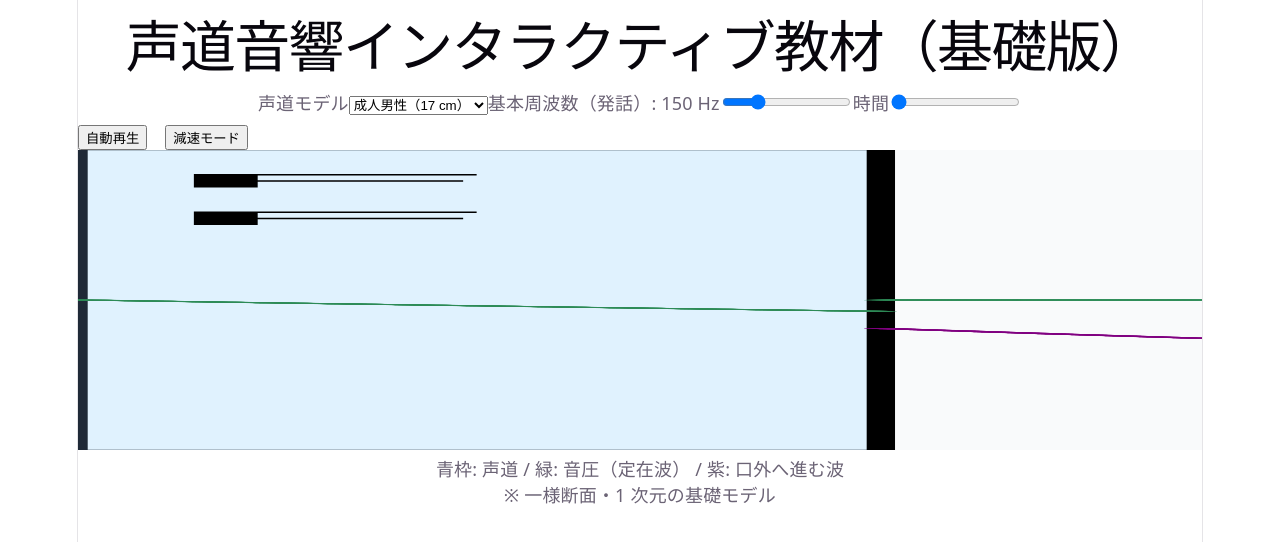
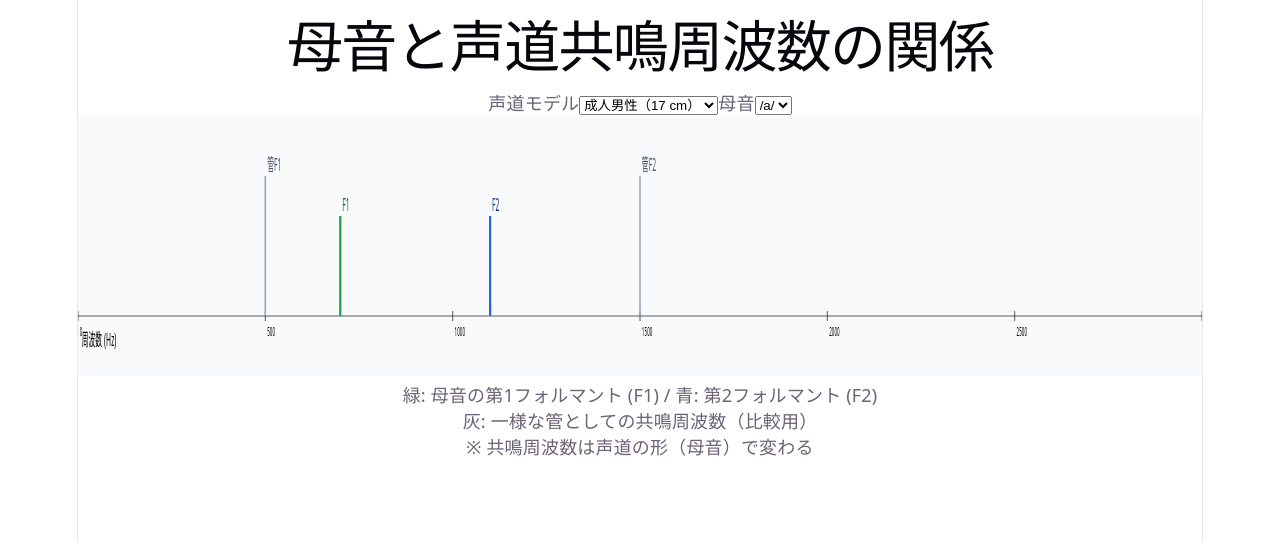
Before and after one commit to gengo22study-web/vocal-tract-wave, a React (Vite) app: page / in a window 1280 px wide. Shown: the top 542 px of the page. Built offline with nearby package versions, Linux system fonts and the light colour scheme.

Commit message:
add new teaching tool focusing on vowel-dependent resonance frequencies

```diff
--- a/src/App.jsx
+++ b/src/App.jsx
@@ -1,77 +1,49 @@
-import { useState, useEffect } from "react";
+import { useState } from "react";
 import "./App.css";
 
 export default function App() {
   /*
-    学生向けにシンプル化した版：
-    ・一様断面の声道
-    ・音圧のみ表示（定在波）
-    ・声道長切替（男性／女性／子ども）
-    ・基本周波数（発話域）
-    ・減速モードあり
-    ※ 粒子速度・母音断面積・詳細モデルは一旦外す
+    学生向け新規教材：
+    "母音ごとに共鳴周波数（フォルマント）がどう変わるか"を理解するための
+    超シンプル可視化。
+    ・時間変化する波は扱わない
+    ・声道は1次元・一様断面という前提
+    ・母音ごとに代表的な F1, F2 を比較表示
+    ・目的：共鳴周波数は声道形で決まる、という概念理解
   */
 
 
+  // 声道長モデル（固定でもよいが比較用に残す）
   const TRACT_PRESETS = {
     male: { label: "成人男性", L: 0.17 },
     female: { label: "成人女性", L: 0.14 },
     child: { label: "子ども", L: 0.11 }
   };
 
+  // 母音ごとの代表的フォルマント（概念用・Hz）
+  // ※ 実測の平均的値を丸めた教育用近似
+  const VOWELS = {
+    a: { label: "/a/", F1: 700, F2: 1100 },
+    i: { label: "/i/", F1: 300, F2: 2300 },
+    u: { label: "/u/", F1: 350, F2: 900 }
+  };
+
+
   const c = 340; // 音速 [m/s]
 
+  const [tract, setTract] = useState("male");
+  const [vowel, setVowel] = useState("a");
 
-  const [tract, setTract] = useState("male");
+
   const L = TRACT_PRESETS[tract].L;
 
-
-  const [freq, setFreq] = useState(150);
-  const [time, setTime] = useState(0);
-  const [playing, setPlaying] = useState(false);
-  const [slow, setSlow] = useState(false);
-
-
-  const omega = 2 * Math.PI * freq;
-  const k = omega / c;
-
-
-  // 自動再生（減速対応）
-  useEffect(() => {
-    if (!playing) return;
-    const dt = slow ? 0.0001 : 0.0005;
-    const id = setInterval(() => {
-      setTime(t => (t + dt) % 0.02);
-    }, 30);
-    return () => clearInterval(id);
-  }, [playing, slow]);
-
-  // 空間設定（声道＋口外）
-  const X_MAX = 1.4 * L;
-  const x = Array.from({ length: 300 }, (_, i) => (i / 299) * X_MAX);
-  // 声門は体積速度源 → 音圧は徐々に立ち上がる表示
-  const sourceTaper = xi => 1 - Math.exp(-xi / (0.02 * L));
-
-  // 音圧（進行＋反射）
-  const p_inc = x.map(xi => xi <= L ? sourceTaper(xi) * Math.sin(omega * time - k * xi) : null);
-  const p_ref = x.map(xi => xi <= L ? 0.8 * sourceTaper(xi) * Math.sin(omega * time + k * xi) : null);
-  const p_total = x.map((_, i) => (p_inc[i] ?? 0) + (p_ref[i] ?? 0));
-  const p_out = x.map(xi => xi > L ? 0.5 * Math.sin(omega * time - k * xi) : null);
-
-  // 正規化
-  const maxAmp = Math.max(
-    ...p_total.filter(v => v !== null).map(v => Math.abs(v)),
-    1
-  );
-  const field = p_total.map(v => (v === null ? null : v / maxAmp));
-  const outField = p_out.map(v => (v === null ? null : v / maxAmp));
-  // フォルマント（参考：一様管）
-  const F1 = c / (4 * L);
-  const F2 = (3 * c) / (4 * L);
-
+  // 一様管モデルの基準フォルマント（比較用）
+  const tubeF1 = c / (4 * L);
+  const tubeF2 = (3 * c) / (4 * L);
+  const { F1, F2 } = VOWELS[vowel];
   return (
     <div className="container">
-      <h1>声道音響インタラクティブ教材（基礎版）</h1>
+      <h1>母音と声道共鳴周波数の関係</h1>
 
 
       <div className="card">
@@ -82,48 +54,42 @@ export default function App() {
           ))}
         </select>
 
+        <label>母音</label>
+        <select value={vowel} onChange={e => setVowel(e.target.value)}>
+          {Object.entries(VOWELS).map(([k, v]) => (
+            <option key={k} value={k}>{v.label}</option>
+          ))}
+        </select>
+      </div>
+      <svg width="100%" height="260" viewBox="0 0 3000 260"
+        preserveAspectRatio="none" style={{ background: "#f9fafb" }}>
+        {/* 周波数軸 */}
+        <line x1={0} y1={200} x2={3000} y2={200} stroke="#111" />
+        <text x={10} y={230}>周波数 (Hz)</text>
+        {/* 目盛 */}
+        {[0,500,1000,1500,2000,2500,3000].map(f => (
+          <g key={f}>
+            <line x1={f} y1={195} x2={f} y2={205} stroke="#111" />
+            <text x={f + 5} y={220} fontSize={12}>{f}</text>
+          </g>
+        ))}
+        {/* 一様管フォルマント */}
+        <line x1={tubeF1} y1={60} x2={tubeF1} y2={200} stroke="#94a3b8" strokeWidth={4} />
+        <text x={tubeF1 + 5} y={55} fill="#475569">管F1</text>
+        <line x1={tubeF2} y1={60} x2={tubeF2} y2={200} stroke="#94a3b8" strokeWidth={4} />
+        <text x={tubeF2 + 5} y={55} fill="#475569">管F2</text>
+        {/* 母音フォルマント */}
+        <line x1={F1} y1={100} x2={F1} y2={200} stroke="#16a34a" strokeWidth={6} />
+        <text x={F1 + 5} y={95} fill="#166534">F1</text>
 
-        <label>基本周波数（発話）: {freq} Hz</label>
-        <input type="range" min="100" max="300" step="5"
-          value={freq} onChange={e => setFreq(+e.target.value)} />
-
-
-        <label>時間</label>
-        <input type="range" min="0" max="0.02" step="0.0002"
-          value={time} onChange={e => setTime(+e.target.value)} />
-
-
-        <div style={{ display: "flex", gap: "1rem", marginTop: "0.5rem" }}>
-          <button onClick={() => setPlaying(p => !p)}>{playing ? "停止" : "自動再生"}</button>
-          <button onClick={() => setSlow(s => !s)}>{slow ? "通常速度" : "減速モード"}</button>
-        </div>
-      </div>
-
-      <svg width="100%" height="300"
-        viewBox={`0 -1.2 ${X_MAX} 2.4`} preserveAspectRatio="none"
-        style={{ background: "#f9fafb" }}>
-        {/* 声道 */}
-        <rect x={0} y={-1.2} width={L} height={2.4}
-          fill="#e0f2fe" stroke="#1f2937" strokeWidth={0.004} />
-        <line x1={0} x2={0} y1={-1.2} y2={1.2}
-          stroke="#1f2937" strokeWidth={0.004} />
-        <line x1={L} x2={L} y1={-1.2} y2={1.2}
-          stroke="#000" strokeWidth={0.006} />
-        {/* フォルマント（参考） */}
-        <text x={0.01} y={-0.9} fontSize={0.15}>F1 ≈ {Math.round(F1)} Hz</text>
-        <text x={0.01} y={-0.6} fontSize={0.15}>F2 ≈ {Math.round(F2)} Hz</text>
-        {/* 音圧 */}
-        {x.map((xi, i) => field[i] !== null && (
-          <circle key={i} cx={xi} cy={-field[i]} r={0.004} fill="seagreen" />
-        ))}
-        {x.map((xi, i) => outField[i] !== null && (
-          <circle key={`o${i}`} cx={xi} cy={-outField[i]} r={0.004} fill="purple" />
-        ))}
+        <line x1={F2} y1={100} x2={F2} y2={200} stroke="#2563eb" strokeWidth={6} />
+        <text x={F2 + 5} y={95} fill="#1e3a8a">F2</text>
       </svg>
 
       <p className="legend">
-        青枠: 声道 / 緑: 音圧（定在波） / 紫: 口外へ進む波<br />
-        ※ 一様断面・1 次元の基礎モデル
+        緑: 母音の第1フォルマント (F1) / 青: 第2フォルマント (F2)<br />
+        灰: 一様な管としての共鳴周波数（比較用）<br />
+        ※ 共鳴周波数は声道の形（母音）で変わる
       </p>
     </div>
   );
```
Also changed, not shown: 3 other files (tests, documents, lock files or other folders).
